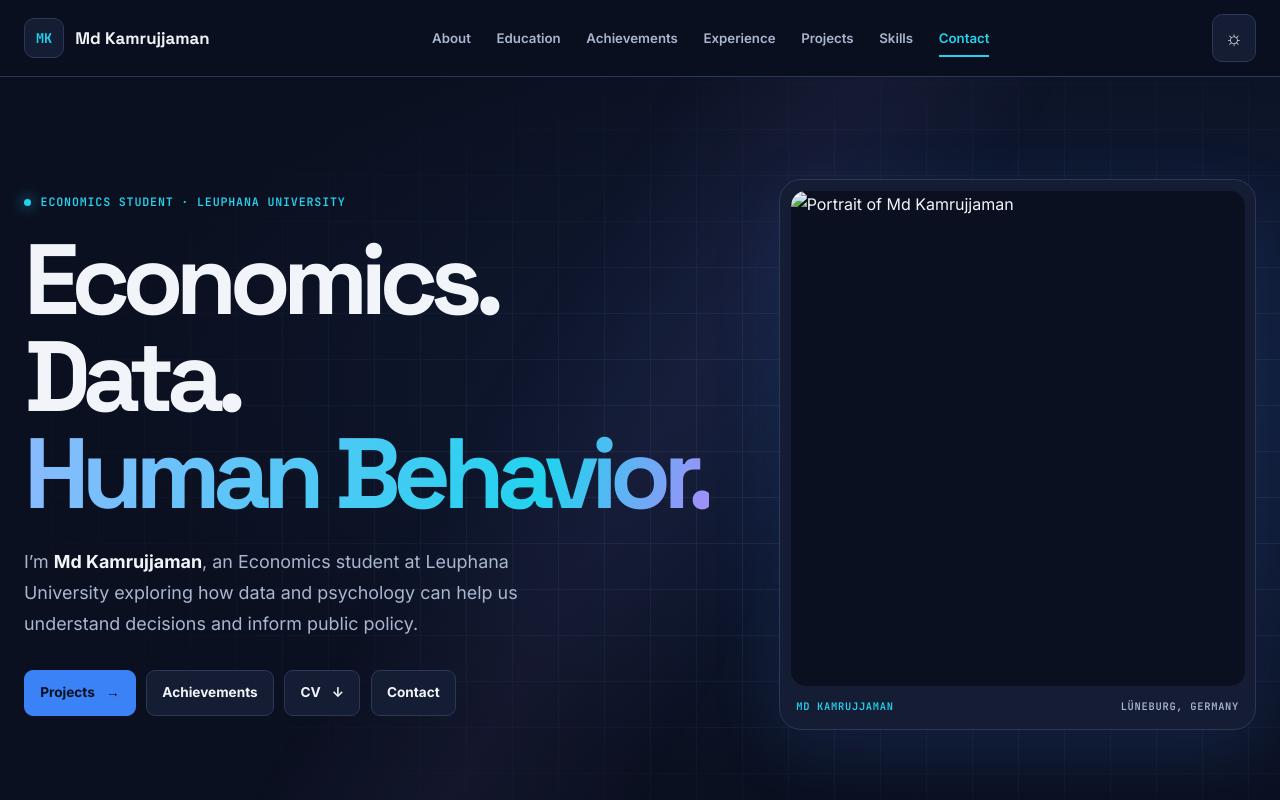
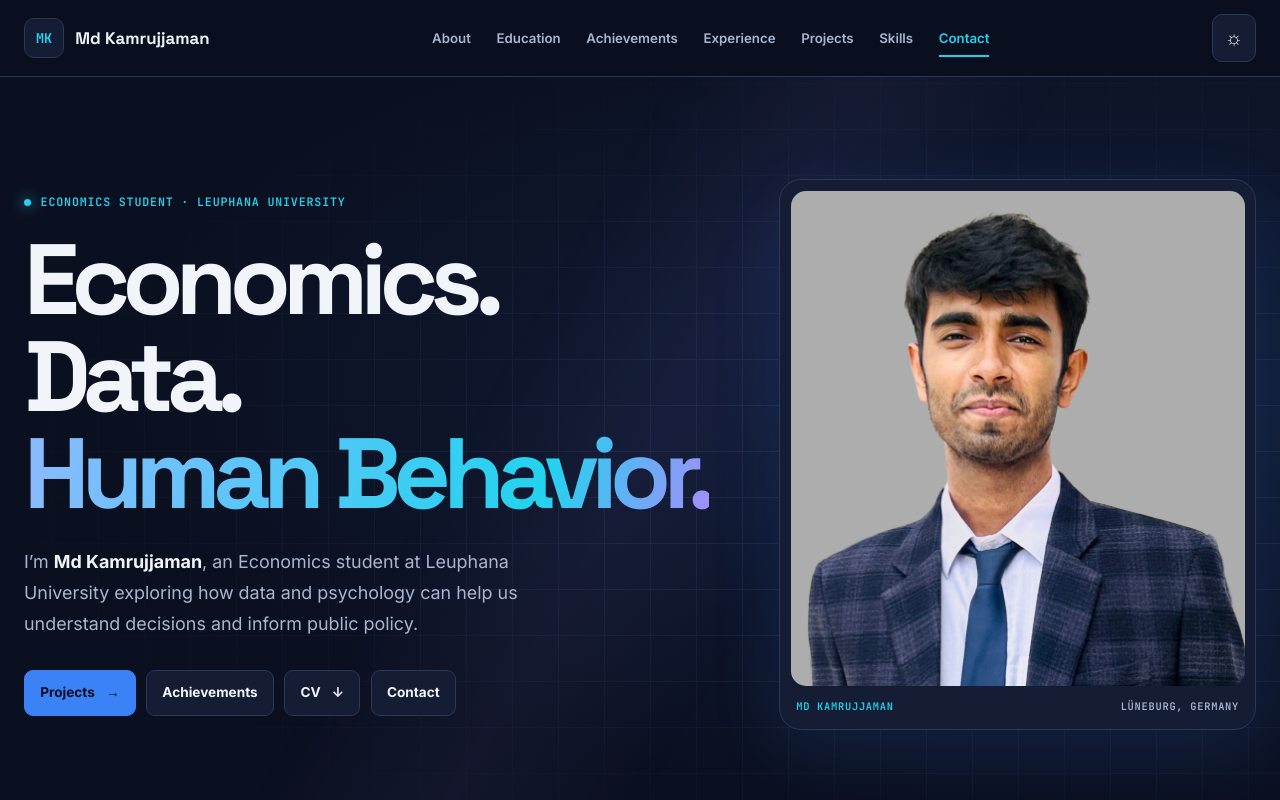
Before and after one commit to kamrujjamanleuphana/kamrujjamanleuphana.github.io, a plain HTML site: page index.html in a window 1280 px wide. Shown: the top 800 px of the page. Drawn offline with Linux system fonts and the light colour scheme.

Commit message:
Restore formal portrait on the homepage

```diff
--- a/index.html
+++ b/index.html
@@ -51,7 +51,7 @@
           </div>
         </div>
         <figure class="hero-visual">
-          <div class="portrait-frame"><img src="assets/photos/portrait.jpg" alt="Portrait of Md Kamrujjaman" width="2048" height="1450" fetchpriority="high"></div>
+          <div class="portrait-frame"><img src="assets/photos/portrait.jpg" alt="Portrait of Md Kamrujjaman" width="1836" height="1989" fetchpriority="high"></div>
           <figcaption class="image-caption"><span>Md Kamrujjaman</span><span>Lüneburg, Germany</span></figcaption>
         </figure>
       </div>
--- a/style.css
+++ b/style.css
@@ -107,7 +107,7 @@ strong { color: var(--text); }
 .button:hover, .button:focus-visible { border-color: var(--cyan); transform: translateY(-2px); }
 .hero-visual { padding: .65rem; border: 1px solid var(--line); border-radius: 22px; background: var(--panel); box-shadow: 0 22px 70px var(--glow); }
 .portrait-frame { aspect-ratio: 1 / 1.09; overflow: hidden; border-radius: 15px; background: var(--bg); }
-.portrait-frame img { width: 100%; height: 100%; object-fit: cover; object-position: 20% 40%; }
+.portrait-frame img { width: 100%; height: 100%; object-fit: cover; object-position: center 12%; }
 .image-caption { display: flex; justify-content: space-between; flex-wrap: wrap; gap: .35rem .8rem; padding: .85rem .35rem .25rem; color: var(--muted); font-size: .65rem; }
 .image-caption span:first-child { color: var(--cyan); }
 .hero-bottom { margin-top: clamp(3rem, 6vw, 6rem); border-top: 1px solid var(--line); padding-block: 1.1rem; color: var(--muted); display: flex; flex-wrap: wrap; justify-content: space-between; gap: .75rem; }
```
Also changed, not shown: assets/photos/portrait.jpg (added).
